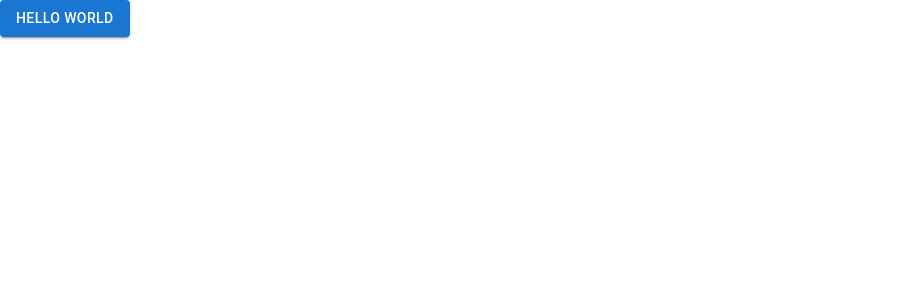
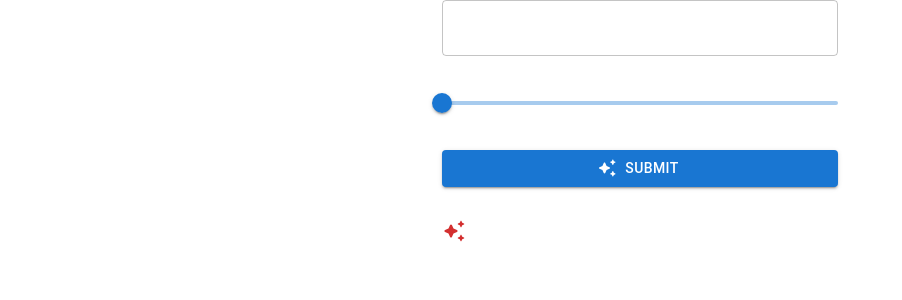
Before and after one commit to bug2007/Learning-Material-UI, a React (Vite) app: page / in a window 1280 px wide. Shown: the top 300 px of the page, without its empty margins (0-902 px from the left). Built offline with nearby package versions, Linux system fonts and the light colour scheme.

Commit message:
component basics and icons implementation

```diff
--- a/src/App.tsx
+++ b/src/App.tsx
@@ -1,12 +1,18 @@
-import { Button, CssBaseline } from "@mui/material"
+import { Button, CssBaseline, TextField, Slider, Stack, Container } from "@mui/material"
+import AutoAwesomeRoundedIcon from '@mui/icons-material/AutoAwesomeRounded';
 
 function App() {
   return (
-    <>
-      {/* to remove default margins, paddings etc. */}
-      <CssBaseline />
-      <Button variant="contained">Hello world</Button>
-    </>
+    <Container maxWidth='xs'>
+      <Stack spacing={4}>
+        {/* to remove default margins, paddings etc. */}
+        <CssBaseline />
+        <TextField />
+        <Slider />
+        <Button startIcon={<AutoAwesomeRoundedIcon />} variant="contained">Submit</Button>
+        <AutoAwesomeRoundedIcon color="error" />
+      </Stack>
+    </Container>
   )
 }
 
```
